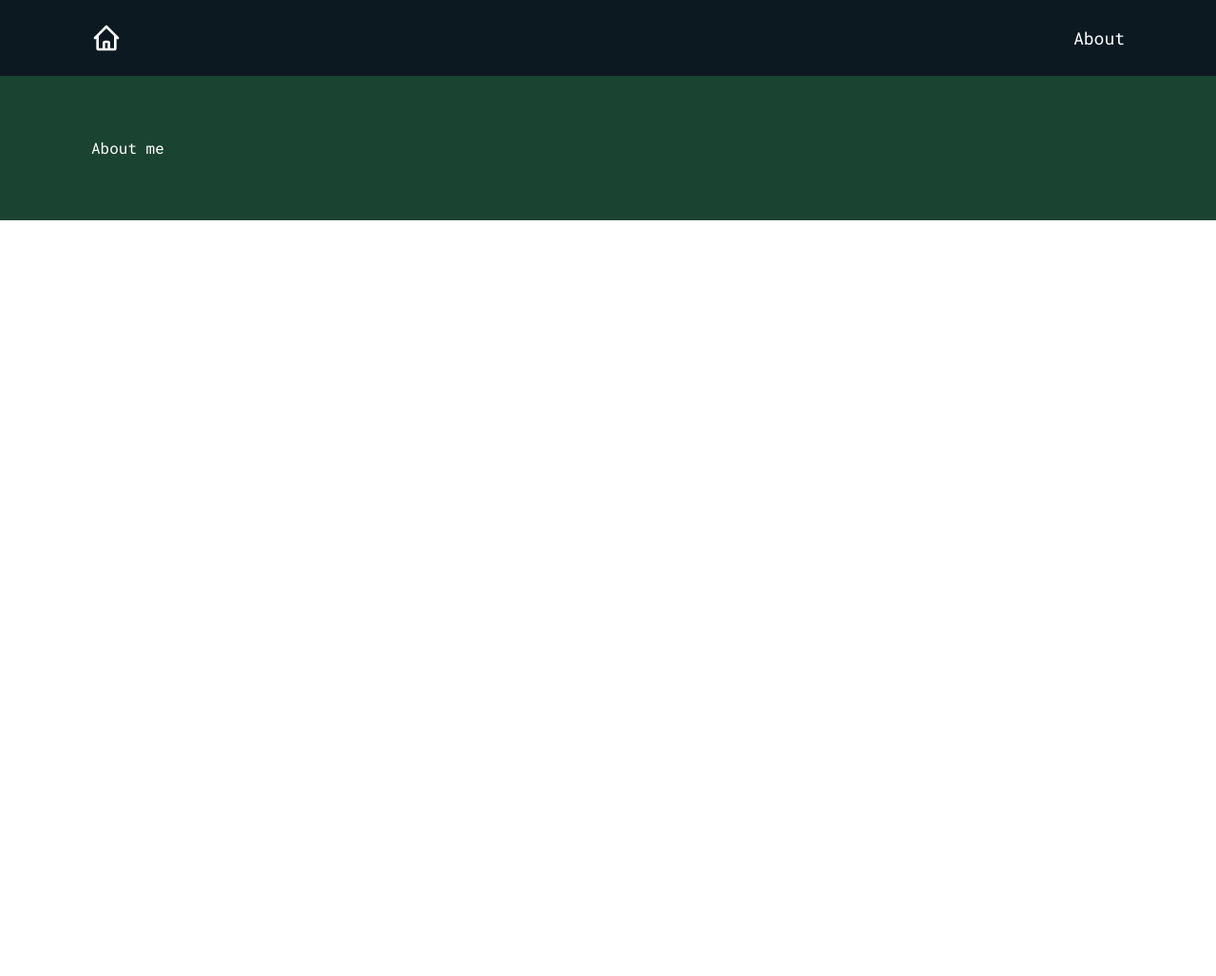
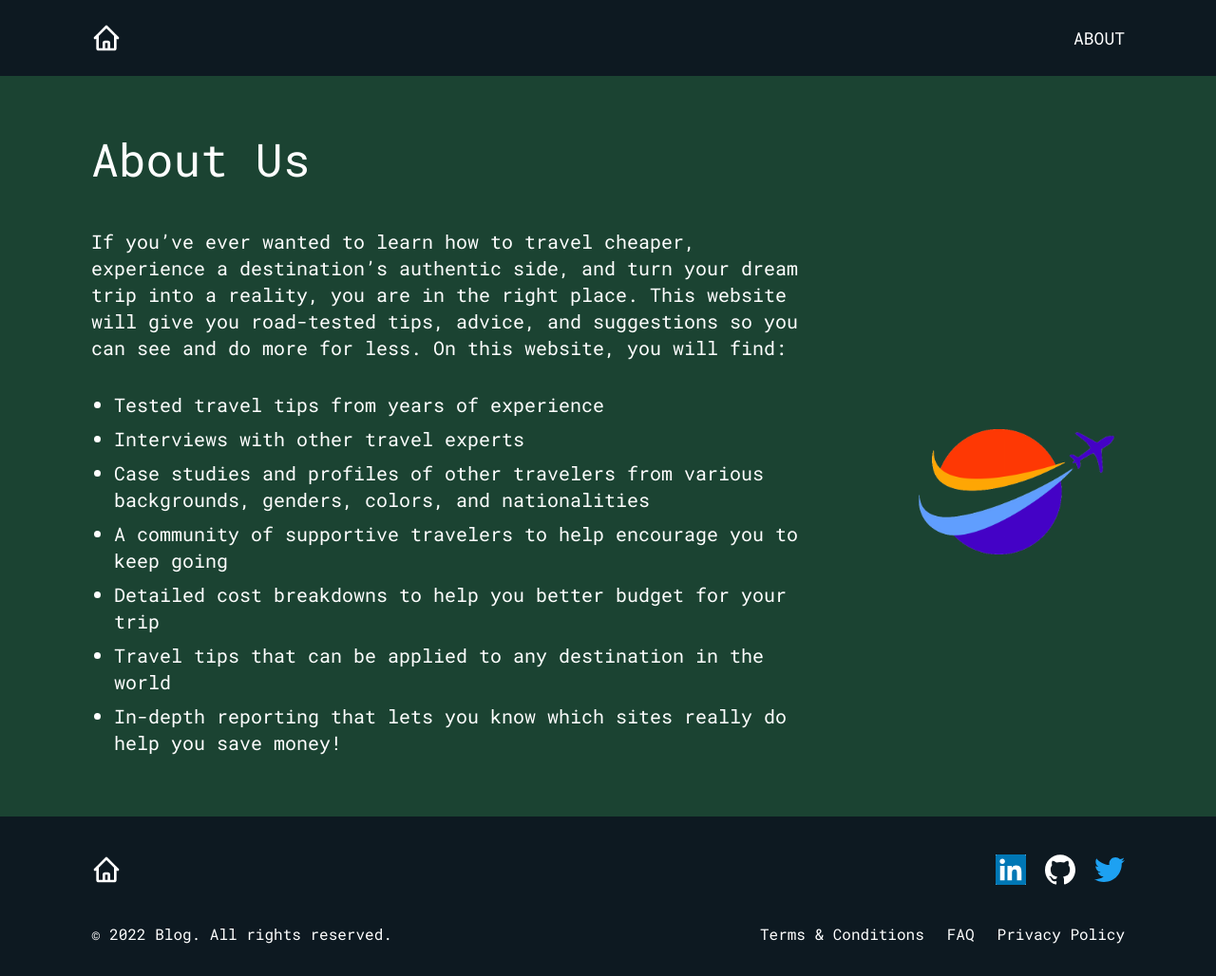
Before and after one commit to dameradev/gatsby-js-tailwind-mdx, a Gatsby site: page /about in a window 1280 px wide. Shown: the whole page at 95% size. Before the commit the page ends 800 px from the top, so only its background shows below. Built offline with nearby package versions, Linux system fonts and the light colour scheme; Gatsby itself is replaced by a stand-in of ours; some packages are replaced by stand-ins of ours.

Commit message:
Gatsby image, about us page

```diff
--- a/package.json
+++ b/package.json
@@ -28,6 +28,7 @@
     "autoprefixer": "^10.3.4",
     "framer-motion": "^4.1.17",
     "gatsby": "^3.13.0",
+    "gatsby-image": "^3.11.0",
     "gatsby-plugin-feed": "^3.13.0",
     "gatsby-plugin-gatsby-cloud": "^3.1.0",
     "gatsby-plugin-google-analytics": "^3.13.0",
--- a/src/components/CategoriesSidebar.tsx
+++ b/src/components/CategoriesSidebar.tsx
@@ -14,7 +14,7 @@ const CategoriesSidebar: React.FC<CategoriesSidebarProps> = ({ tags }) => {
       <Popover className="fixed right-5 md:hidden">
         {({ open }) => (
           <>
-            <Popover.Button className="flex items-center uppercase bg-skin-header  p-2 inline-flex items-center justify-center text-skin-header-fg ">
+            <Popover.Button className="flex items-center  bg-skin-header  p-2 inline-flex items-center justify-center ">
               Categories{" "}
               {!open ? (
                 <ChevronDownIcon
@@ -40,7 +40,7 @@ const CategoriesSidebar: React.FC<CategoriesSidebarProps> = ({ tags }) => {
               <Popover.Panel className=" fixed top-36 right-5 p-4 transition transform origin-top-right md:hidden w-fit bg-skin-header ">
                 <div className="list-none text-right">
                   {tags.map(tag => (
-                    <li className="text-2xl cursor-pointer uppercase mb-4">
+                    <li className="text-2xl cursor-pointer mb-4">
                       <Link to={`/category/${tag}`}>{tag}</Link>
                     </li>
                   ))}
@@ -52,11 +52,11 @@ const CategoriesSidebar: React.FC<CategoriesSidebarProps> = ({ tags }) => {
       </Popover>
 
       <section className="hidden md:block">
-        <h3 className="text-3xl">CATEGORIES</h3>
+        <h3 className="text-3xl text-right">Tags</h3>
         <ul className="mt-4 flex flex-col items-end">
           {tags.map(tag => (
-            <li className="text-2xl cursor-pointer uppercase">
-              <Link to={`/category/${tag}`}>{tag}</Link>
+            <li className="text-2xl cursor-pointer mb-2">
+              <Link to={`/category/${tag}`}>#{tag}</Link>
             </li>
           ))}
         </ul>
--- /dev/null
+++ b/src/components/Footer.tsx
@@ -0,0 +1,48 @@
+import React from "react"
+import { Link } from "gatsby"
+
+import { HomeIcon, MenuIcon, XIcon } from "@heroicons/react/outline"
+import { EmptyProps } from "@/definitions"
+
+import { Github, Linkedin, Twitter } from "./icons"
+const Footer: React.FC<EmptyProps> = () => {
+  return (
+    <footer className=" z-10 bg-skin-header backdrop-blur-md backdrop-saturate-150 bg-opacity-70 px-8 lg:px-24">
+      <div className="mx-auto  py-10  flex">
+        <div className="flex justify-start lg:w-0 lg:flex-1">
+          <Link
+            to="/"
+            className="rounded-md text-skin-header-fg focus:outline-none focus:ring-2 focus:ring-inset focus:ring-skin-focus"
+          >
+            <span className="sr-only">Home</span>
+            <HomeIcon className="h-8 w-auto" />
+          </Link>
+        </div>
+
+        <div>
+          <ul className="flex gap-5">
+            <Linkedin className="w-8 h-auto cursor-pointer bg-white" />
+            <Github className="w-8 h-auto cursor-pointer fill-white" />
+            <Twitter className="w-8 h-auto cursor-pointer" />
+          </ul>
+        </div>
+      </div>
+      <div className="pb-8 flex justify-between">
+        <p>© {new Date().getFullYear()} Blog. All rights reserved.</p>
+        <ul className="flex gap-6">
+          <li>
+            <Link to="/">Terms & Conditions</Link>
+          </li>
+          <li>
+            <Link to="/">FAQ</Link>
+          </li>
+          <li>
+            <Link to="/">Privacy Policy</Link>
+          </li>
+        </ul>
+      </div>
+    </footer>
+  )
+}
+
+export default Footer
--- a/src/components/Header.tsx
+++ b/src/components/Header.tsx
@@ -26,12 +26,12 @@ const Header: React.FC<EmptyProps> = () => {
               <MenuIcon className="h-6 w-6" aria-hidden="true" />
             </Popover.Button>
           </div>
-          <div className="hidden md:flex items-center justify-end md:flex-1 lg:w-0 space-x-8">
+          <div className="hidden md:flex items-center justify-end md:flex-1 lg:w-0 space-x-8 uppercase">
             {resources.map(item => (
               <Link
                 to={`/${item.toLowerCase()}`}
                 key={item}
-                className="whitespace-nowrap text-lg font-medium text-skin-header-fg rounded-md focus:outline-none focus:ring-2 focus:ring-skin-focus"
+                className=" whitespace-nowrap text-lg font-medium rounded-md"
               >
                 {item}
               </Link>
@@ -72,7 +72,7 @@ const Header: React.FC<EmptyProps> = () => {
               </div>
             </div>
             <div className="py-6 px-5 space-y-6">
-              <div className="grid grid-cols-2 gap-y-4 gap-x-8">
+              <div className="grid grid-cols-2 gap-y-4 gap-x-8 text-uppercase">
                 {resources.map(item => (
                   <Link
                     to={`/${item.toLowerCase()}`}
--- a/src/components/Layout.tsx
+++ b/src/components/Layout.tsx
@@ -2,6 +2,7 @@ import React, { ReactNode } from "react"
 import { Location } from "history"
 
 import { Header } from "./"
+import Footer from "./Footer"
 
 interface LayoutProps {
   location: Location
@@ -14,7 +15,7 @@ const Layout: React.FC<LayoutProps> = ({ location, children }) => {
   const isRootPath = location.pathname === rootPath
   return (
     <div
-      className={`relative antialiased flex flex-col selection:bg-yellow-200 selection:text-black`}
+      className={`relative antialiased min-h-screen flex flex-col selection:bg-yellow-200 selection:text-black`}
     >
       <div
         className={`${isRootPath ? "" : "hidden"} absolute top-0 right-0 m-5`}
@@ -25,6 +26,7 @@ const Layout: React.FC<LayoutProps> = ({ location, children }) => {
       <main className="flex-1 bg-skin-primary  transition-colors px-8 lg:px-24 py-8 md:py-16 overflow-y-auto">
         {children}
       </main>
+      <Footer />
     </div>
   )
 }
--- a/src/definitions/index.d.ts
+++ b/src/definitions/index.d.ts
@@ -19,6 +19,11 @@ interface PageProps {
       edges: IEdge[]
     }
     site: ISite
+    file: {
+      childImageSharp: {
+        fluid: FluidObject
+      }
+    }
   }
   location: Location
   pageContext: {
--- a/src/pages/about.tsx
+++ b/src/pages/about.tsx
@@ -1,13 +1,55 @@
-import { Layout } from "@/components"
+import { Layout, Seo } from "@/components"
 import { PageProps } from "@/definitions"
 import { graphql } from "gatsby"
 import React from "react"
+import Img from "gatsby-image"
 
 const About: React.FC<PageProps> = ({ data, location }) => {
   const siteTitle = data.site.siteMetadata?.title || `Title`
+
   return (
     <Layout location={location} title={siteTitle}>
-      <h1>About me</h1>
+      <Seo title={"About us"} />
+      <h1 className="text-5xl capitalize mb-12">About us</h1>
+      <div className="flex items-center gap-24">
+        <div className="">
+          <p className="text-xl mb-8">
+            If you’ve ever wanted to learn how to travel cheaper, experience a
+            destination’s authentic side, and turn your dream trip into a
+            reality, you are in the right place. This website will give you
+            road-tested tips, advice, and suggestions so you can see and do more
+            for less. On this website, you will find:
+          </p>
+          <ul className="ml-6 list-disc flex flex-col gap-2 text-xl">
+            <li>Tested travel tips from years of experience</li>
+            <li>Interviews with other travel experts</li>
+            <li>
+              Case studies and profiles of other travelers from various
+              backgrounds, genders, colors, and nationalities
+            </li>
+            <li>
+              A community of supportive travelers to help encourage you to keep
+              going
+            </li>
+            <li>
+              Detailed cost breakdowns to help you better budget for your trip
+            </li>
+            <li>
+              Travel tips that can be applied to any destination in the world
+            </li>
+            <li>
+              In-depth reporting that lets you know which sites really do help
+              you save money!
+            </li>
+          </ul>
+        </div>
+        <div className="block w-full">
+          <Img
+            fluid={data.file.childImageSharp.fluid}
+            alt="A corgi smiling happily"
+          />
+        </div>
+      </div>
     </Layout>
   )
 }
@@ -21,5 +63,16 @@ export const pageQuery = graphql`
         title
       }
     }
+    file(relativePath: { eq: "about-us-logo.png" }) {
+      childImageSharp {
+        fluid(maxWidth: 700) {
+          base64
+          aspectRatio
+          src
+          srcSet
+          sizes
+        }
+      }
+    }
   }
 `
```
Also changed, not shown: src/images/about-us-logo.png (added), 1 other file.
